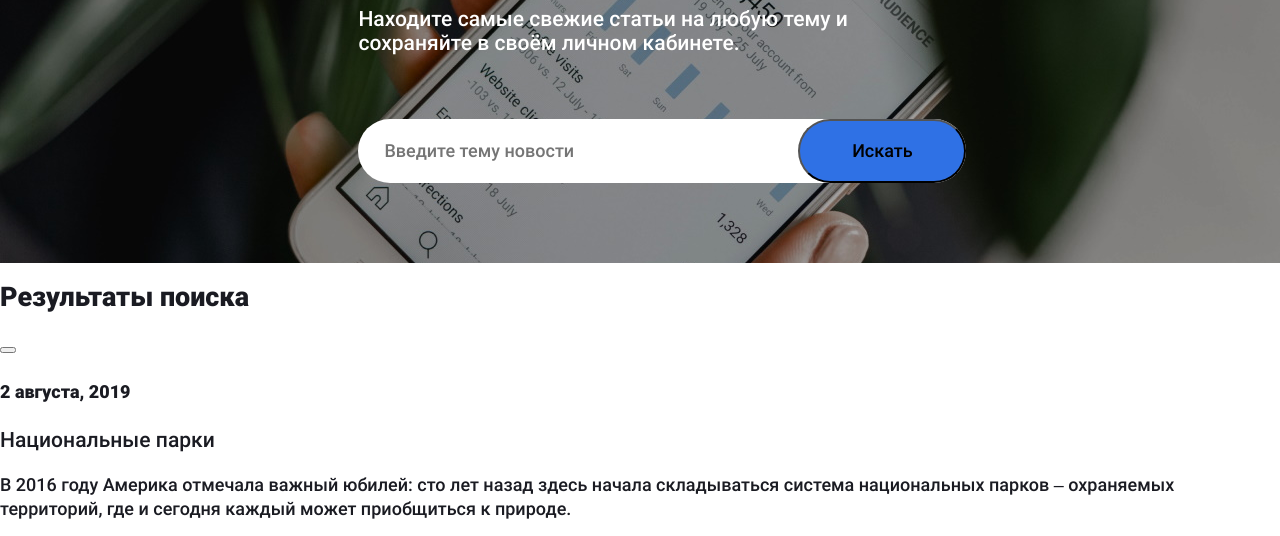
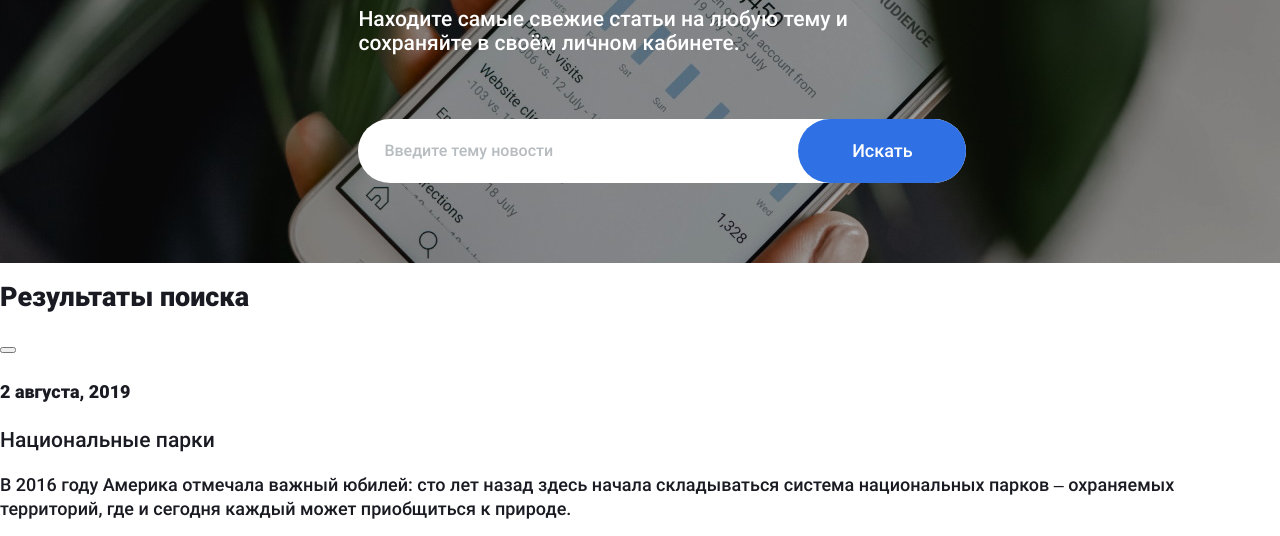
Before and after one commit to Irina-prog/news-frontend, a website built with webpack: page src/index.html in a window 1280 px wide. Shown: the part 251-787 px from the top of the page. Built offline with nearby package versions, Linux system fonts and the light colour scheme.

Commit message:
search bar styles

```diff
--- a/src/styles/blocks/search/__bar/__bar-button/search__bar-button.css
+++ b/src/styles/blocks/search/__bar/__bar-button/search__bar-button.css
@@ -3,5 +3,21 @@
   height: 64px;
   border-radius: 100px;
   background-color: #2F71E5;
+  border: none;
+  color: #FFFFFF;
+  font-weight: 500;
+  font-size: 18px;
+  line-height: 24px;
+}
 
+.search__bar-button:hover{
+  background-color: #347EFF;
 }
+
+.search__bar-button:active{
+  background-color: #2A65CC;
+}
+
+.search__bar-button:focus{
+  outline: 0;
+}
--- a/src/styles/blocks/search/__bar/__bar-input/search__bar-input.css
+++ b/src/styles/blocks/search/__bar/__bar-input/search__bar-input.css
@@ -1,4 +1,16 @@
 .search__bar-input {
   margin-left: 24px;
   border: none;
+  flex-grow: 1;
+  font-size: 16px;
+  line-height: 22px;
+  color: #1A1B22;
 }
+
+.search__bar-input:focus{
+  outline: 0;
+}
+
+.search__bar-input::placeholder{
+  color: #B6BCBF;
+}
```
